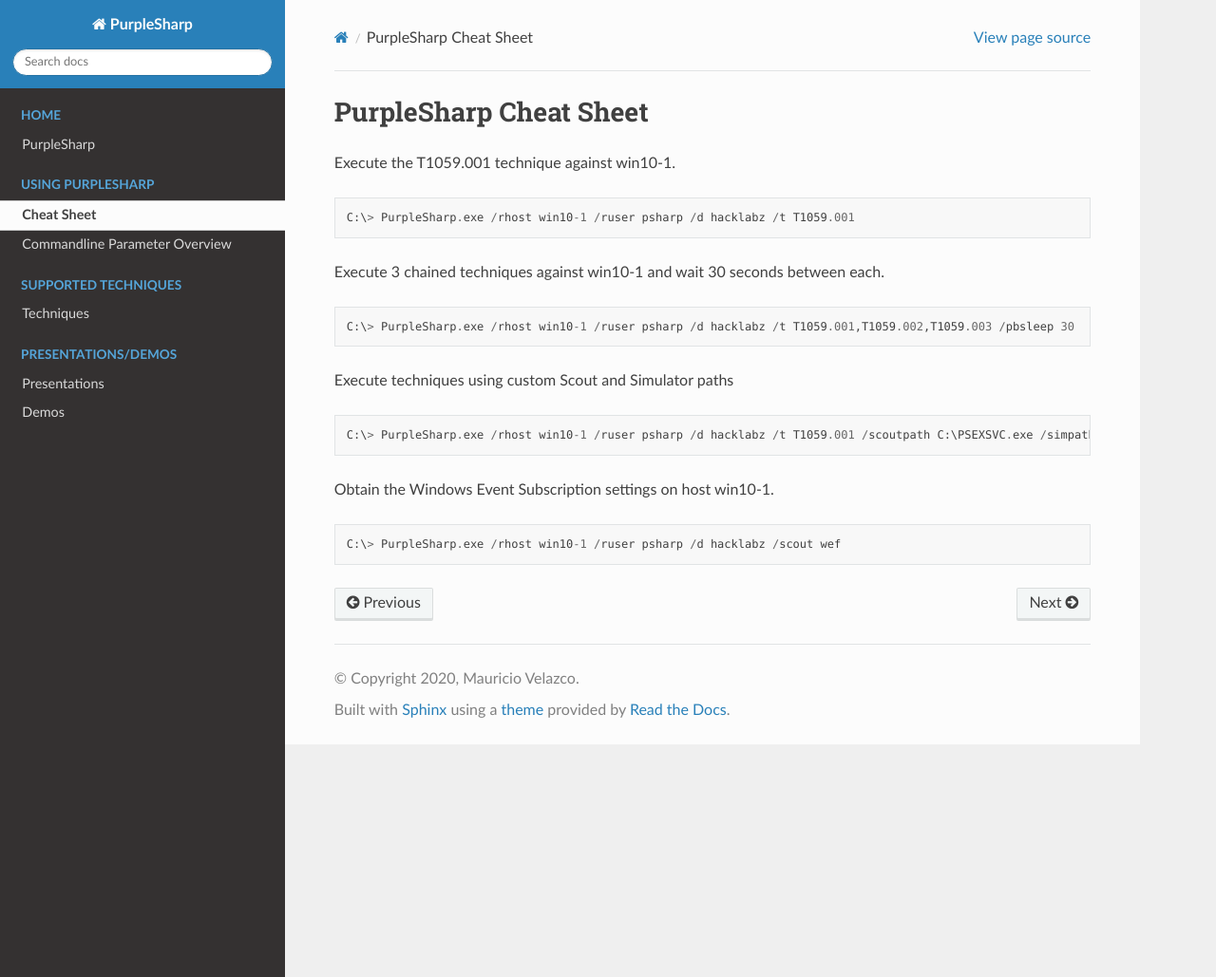
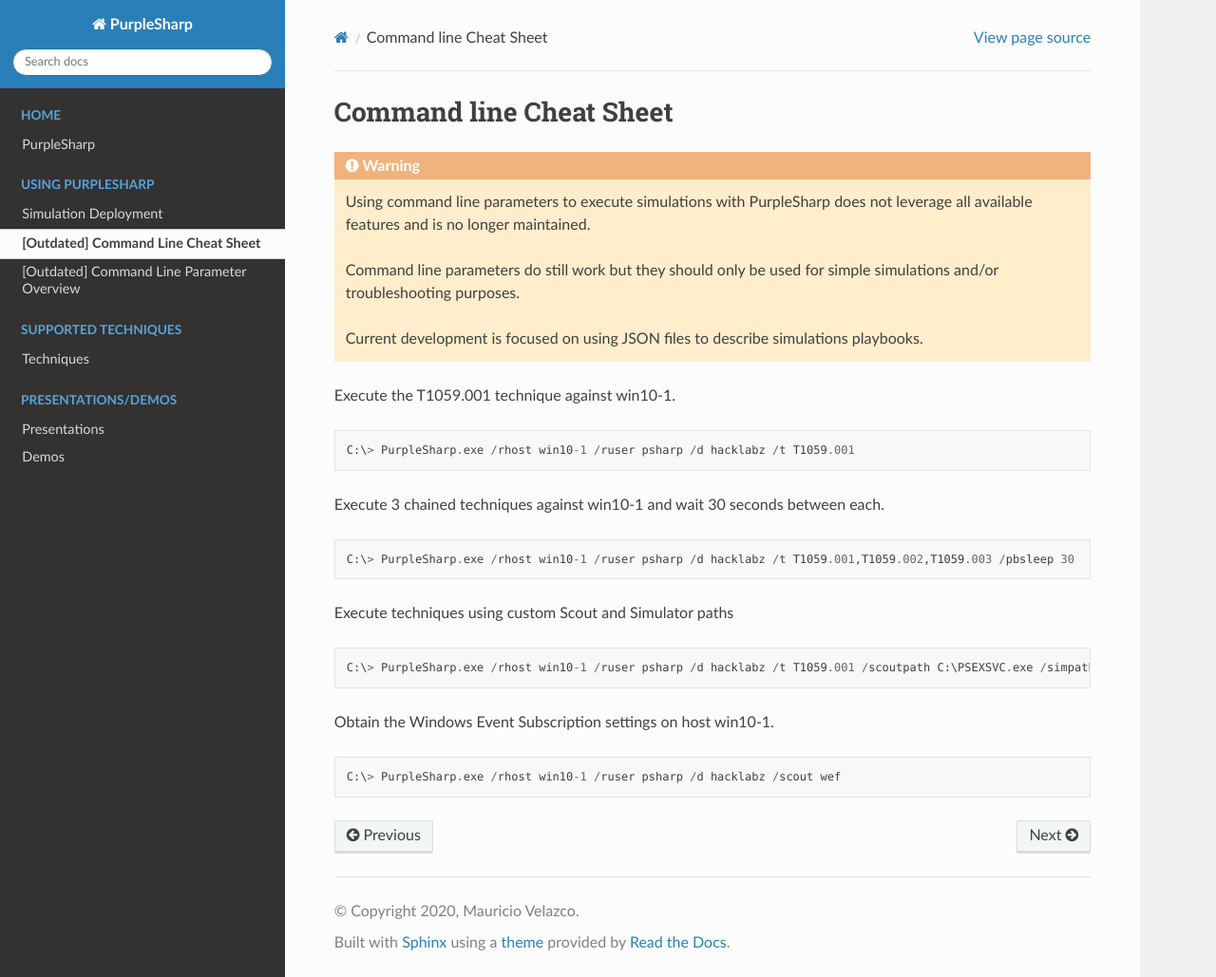
Before and after one commit to mvelazc0/PurpleSharp, a Sphinx documentation site: the page built from docs/source/using-purplesharp/cheatsheet.rst, in a window 1280 px wide and 1029 px high. Shown: the whole window at 95% size. Built offline with Sphinx 7.4.7 and the Read the Docs theme 2.0.0, drawn with Linux system fonts in a browser that asks for light colours.

Commit message:
adding deployment page

```diff
--- a/docs/source/index.rst
+++ b/docs/source/index.rst
@@ -10,8 +10,9 @@
    :hidden:
    :caption: Using PurpleSharp
 
-   Cheat Sheet <using-purplesharp/cheatsheet>
-   Commandline Parameter Overview <using-purplesharp/parameters>
+   Simulation Deployment <using-purplesharp/deployment>
+   [Outdated] Command Line Cheat Sheet <using-purplesharp/cheatsheet>
+   [Outdated] Command Line Parameter Overview <using-purplesharp/parameters>
 
 .. toctree::
    :maxdepth: 2
--- a/docs/source/using-purplesharp/cheatsheet.rst
+++ b/docs/source/using-purplesharp/cheatsheet.rst
@@ -1,6 +1,13 @@
 
-PurpleSharp Cheat Sheet
-^^^^^^^^^^^^^^^^^^^^^^^
+Command line Cheat Sheet
+^^^^^^^^^^^^^^^^^^^^^^^^
+
+.. warning::
+    Using command line parameters to execute simulations with PurpleSharp does not leverage all available features and is no longer maintained.
+
+    Command line parameters do still work but they should only be used for simple simulations and/or troubleshooting purposes.
+
+    Current development is focused on using JSON files to describe simulations playbooks.
 
 Execute the T1059.001 technique against win10-1.
 
```
Also changed, not shown: docs/source/using-purplesharp/deployment.rst (added, +50 -0 lines), docs/source/using-purplesharp/parameters.rst (+10 -2 lines).
